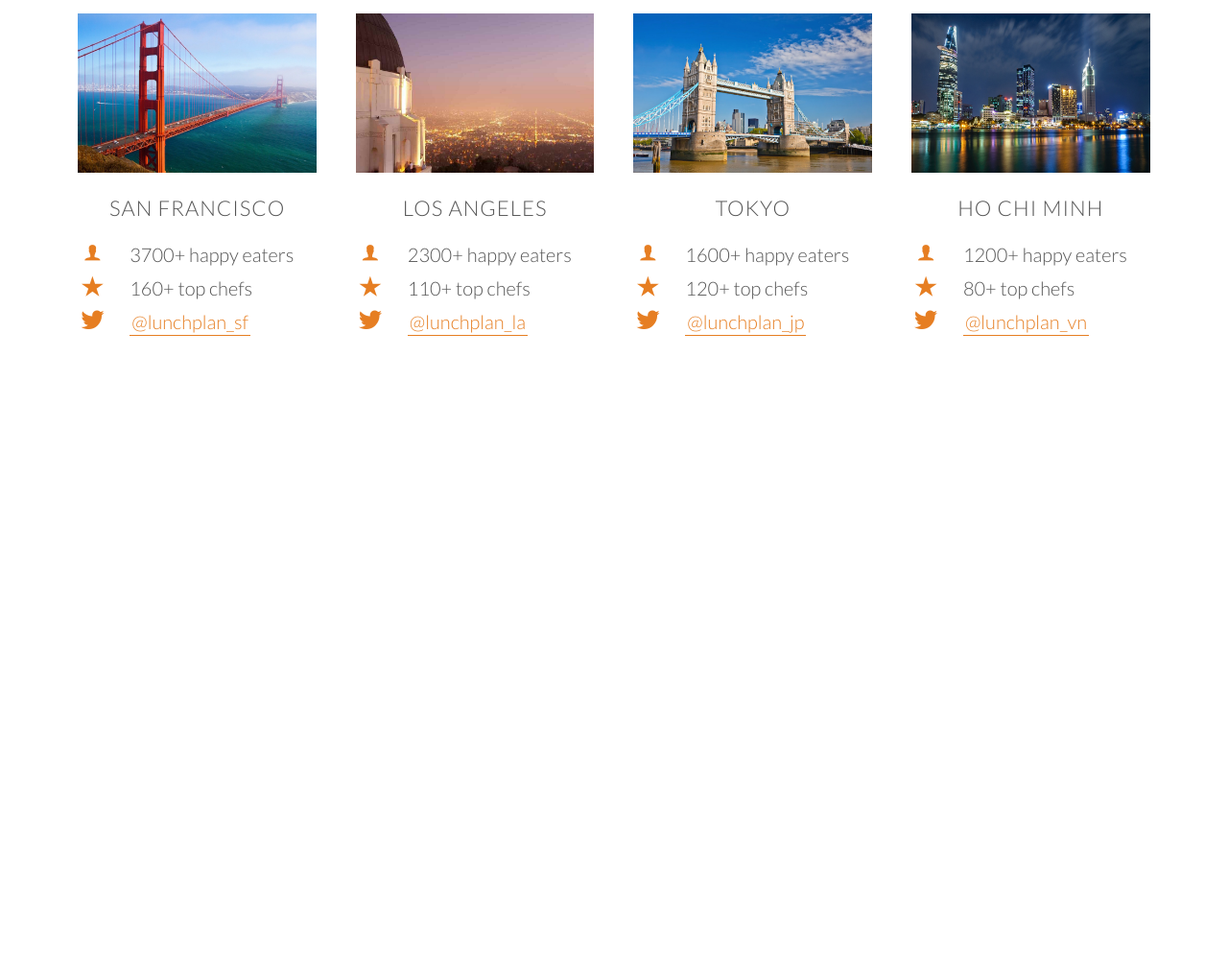
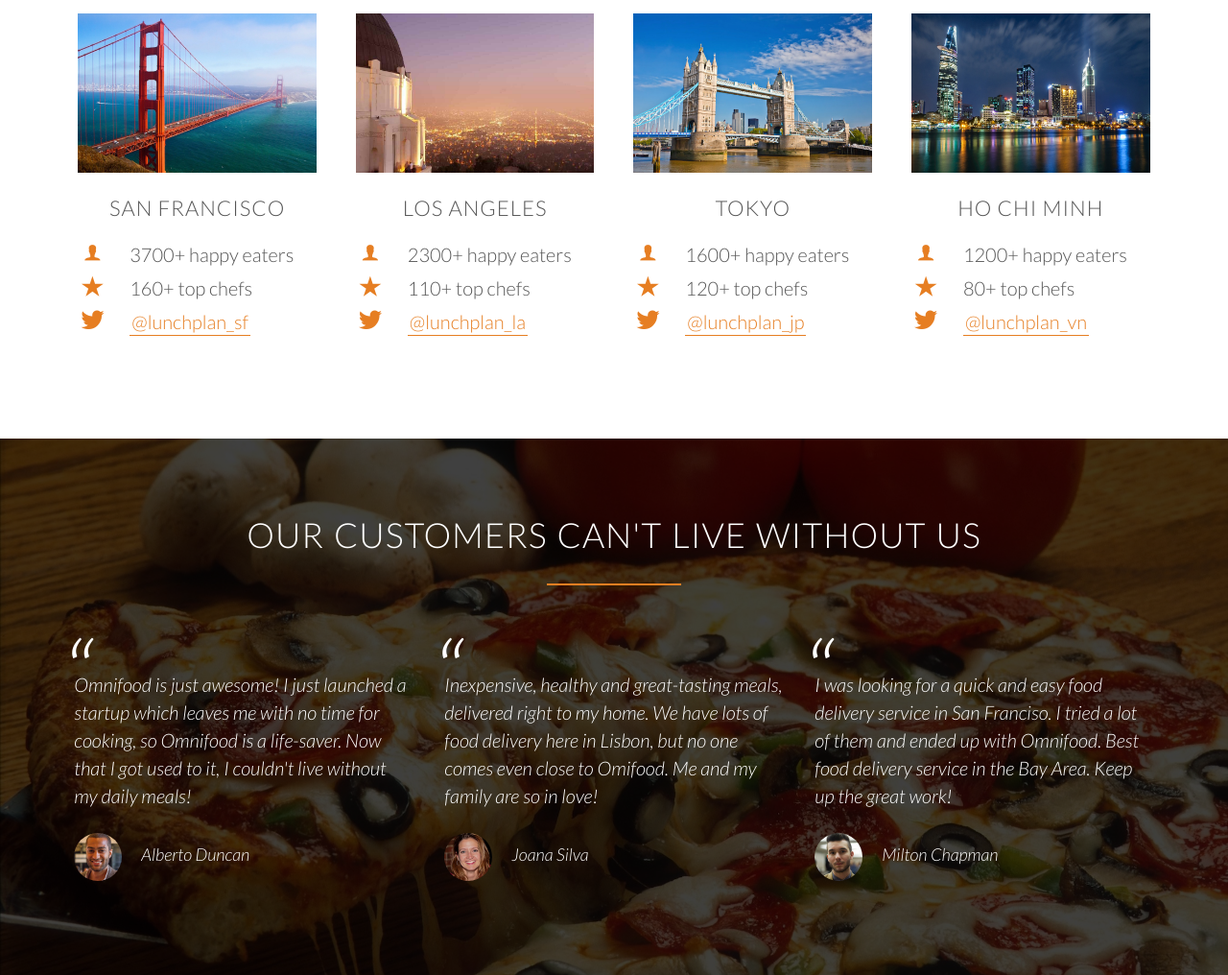
Before and after one commit to trungvuh/Healthy_Kitchen, a plain HTML site: page index.html in a window 1280 px wide. Shown: the part 2928-3944 px from the top of the page at 96% size. Before the commit the page ends 3385 px from the top, so only its background shows below. Drawn offline with Linux system fonts and the light colour scheme; files whose address does not match are found by name.

Commit message:
Add Testimonials

```diff
--- a/index.html
+++ b/index.html
@@ -247,10 +247,35 @@
                         <a href="#">@lunchplan_vn</a>
                     </div>
                 </div>
-
             </div>
         </section>
 
+        <!--     Fifth Section - Testimonials     -->
+        <section class="section-testimonials">
+           <div class="row">
+               <h2>Our customers can't live without us</h2>
+           </div>
+           <div class="row">
+              <div class="col span-1-of-3">
+                 <blockquote>
+                     Omnifood is just awesome! I just launched a startup which leaves me with no time for cooking, so Omnifood is a life-saver. Now that I got used to it, I couldn't live without my daily meals!
+                     <cite><img src="resources/img/customer-1.jpg" alt="Customer 1">Alberto Duncan</cite>
+                 </blockquote>
+              </div>
+              <div class="col span-1-of-3">
+                 <blockquote>
+                     Inexpensive, healthy and great-tasting meals, delivered right to my home. We have lots of food delivery here in Lisbon, but no one comes even close to Omifood. Me and my family are so in love!
+                     <cite><img src="resources/img/customer-2.jpg" alt="Customer 1">Joana Silva</cite>
+                 </blockquote>
+              </div>
+              <div class="col span-1-of-3">
+                 <blockquote>
+                     I was looking for a quick and easy food delivery service in San Franciso. I tried a lot of them and ended up with Omnifood. Best food delivery service in the Bay Area. Keep up the great work!
+                     <cite><img src="resources/img/customer-3.jpg" alt="Customer 1">Milton Chapman</cite>
+                 </blockquote>
+              </div>
+           </div>
+        </section>
 
     </body>
 
@@ -258,6 +283,15 @@
 
 
 <!--
+Title: Our customers can't live without us
 
+Omnifood is just awesome! I just launched a startup which leaves me with no time for cooking, so Omnifood is a life-saver. Now that I got used to it, I couldn't live without my daily meals!
+(Alberto Duncan)
+
+Inexpensive, healthy and great-tasting meals, delivered right to my home. We have lots of food delivery here in Lisbon, but no one comes even close to Omifood. Me and my family are so in love!
+(Joana Silva)
+
+I was looking for a quick and easy food delivery service in San Franciso. I tried a lot of them and ended up with Omnifood. Best food delivery service in the Bay Area. Keep up the great work!
+(Milton Chapman)
 
 -->
--- a/resources/css/style.css
+++ b/resources/css/style.css
@@ -90,6 +90,7 @@
     background-size: cover;
     background-position: center;
     height: 100vh;
+    background-attachment: fixed;
 }
 
 .hero-text-box {
@@ -335,3 +336,44 @@
     color: #000;
     border-bottom: 1px solid transparent;
 }
+
+/* -----------------------------
+    Section 5 - Testimonials
+--------------------------------*/
+
+.section-testimonials {
+    background-image: linear-gradient(rgba(0, 0, 0, 0.75), rgba(0, 0, 0, 0.75)), url(img/back-customers.jpg);
+    background-size: cover;
+    color: #fff;
+    background-attachment: fixed;
+}
+
+blockquote {
+    padding: 2%;
+    font-style: italic;
+    line-height: 145%;
+    position: relative;
+    margin-top: 2rem;
+}
+
+blockquote:before {
+    content: "\201C";
+    font-size: 500%;
+    display: block;
+    position: absolute;
+    top: -5px;
+    left: -5px;
+}
+
+cite {
+    font-size: 90%;
+    margin-top: 1.2rem;
+    display: block;
+}
+
+cite img {
+    height: 2.5rem;
+    border-radius: 50%;
+    margin-right: 1rem;
+    vertical-align: middle;
+}
```
Also changed, not shown: resources/css/img/back-customers.jpg (renamed from resources/img/back-customers.jpg).
